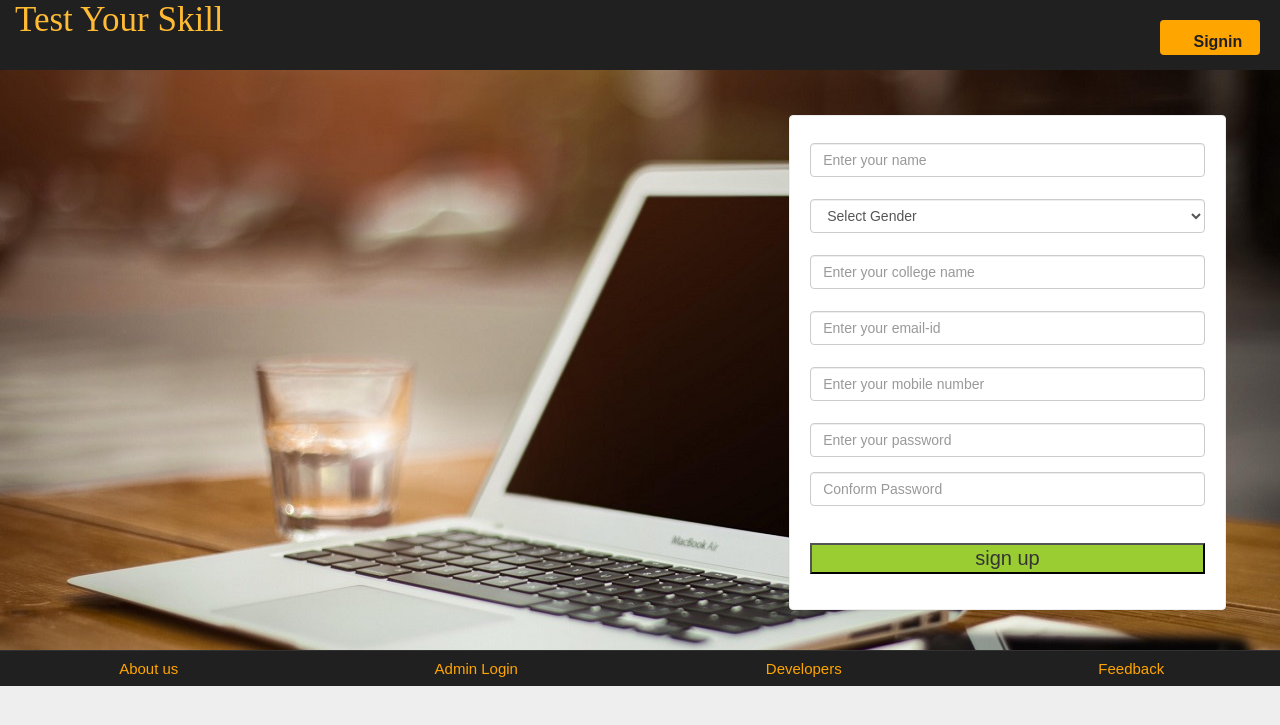
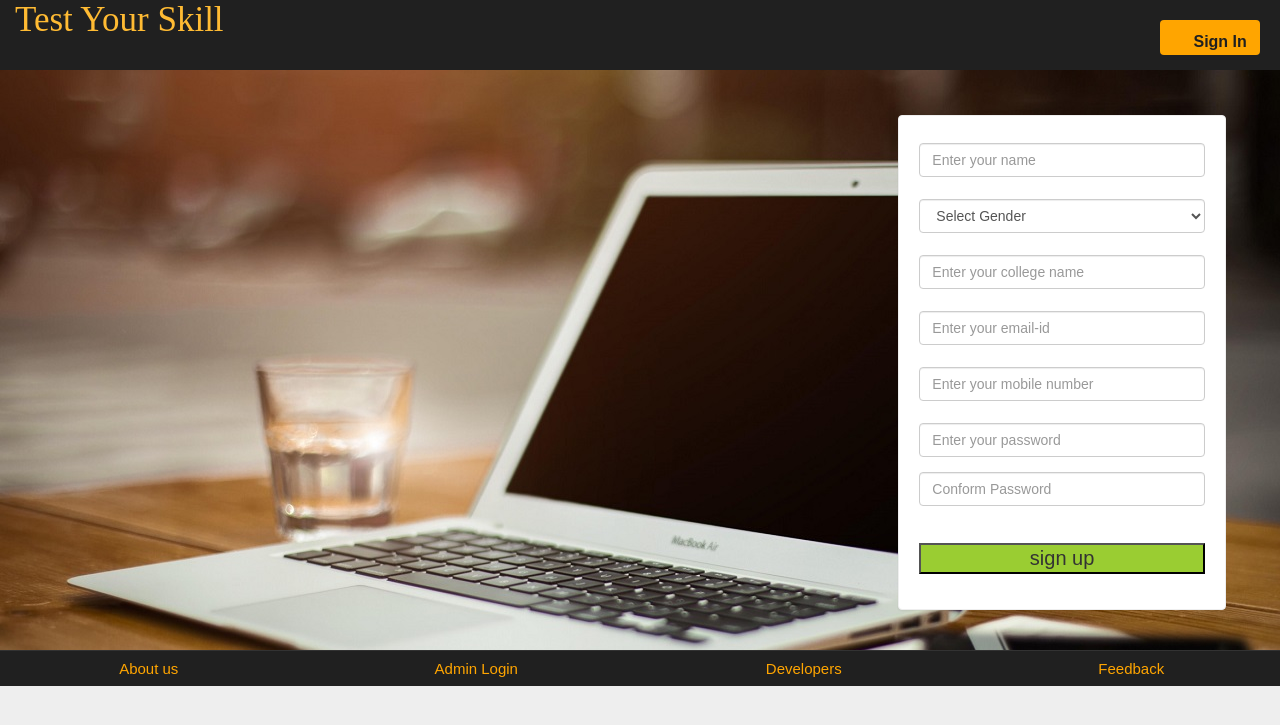
Before and after one commit to Karan190/phpProjectExaminationSystem, a PHP site: page / in a window 1280 px wide. Shown: the top 725 px of the page. Run offline with PHP 8.4, Linux system fonts and the light colour scheme; some web fonts are replaced.

Commit message:
Update index.php

```diff
--- a/index.php
+++ b/index.php
@@ -13,6 +13,10 @@
 
   <script src="js/bootstrap.min.js"  type="text/javascript"></script>
  	<link href='http://fonts.googleapis.com/css?family=Roboto:400,700,300' rel='stylesheet' type='text/css'>
+   <link rel="preconnect" href="https://fonts.gstatic.com">
+   <link rel="preconnect" href="https://fonts.gstatic.com">
+<link href="https://fonts.googleapis.com/css2?family=Nunito:wght@700&display=swap" rel="stylesheet">
+
 <?php if(@$_GET['w'])
 {echo'<script>alert("'.@$_GET['w'].'");</script>';}
 ?>
@@ -28,10 +32,10 @@ var b = document.forms["form"]["cpassword"].value;if (a!=b){alert("Passwords mus
 <body>
 <div class="header">
 <div class="row">
-<div class="col-lg-6">
-<span class="logo">Test Your Skill</span></div>
+<div class="col-lg-6 ">
+<span class="logo ">Test Your Skill</span></div>
 <div class="col-md-2 col-md-offset-4">
-<a href="#" class="pull-right btn sub1" data-toggle="modal" data-target="#myModal"><span class="glyphicon glyphicon-log-in" aria-hidden="true"></span>&nbsp;<span class="title1"><b>Signin</b></span></a></div>
+<a href="#" class="pull-right btn sub1" data-toggle="modal" data-target="#myModal"><span class="glyphicon glyphicon-log-in" aria-hidden="true"></span>&nbsp;<span class="title1"><b> Sign In</b></span></a></div>
 <!--sign in modal start-->
 <div class="modal fade" id="myModal">
   <div class="modal-dialog">
@@ -46,7 +50,7 @@ var b = document.forms["form"]["cpassword"].value;if (a!=b){alert("Passwords mus
 
 
 <!-- Text input-->
-<div class="form-group">
+<div class="form-group ">
   <label class="col-md-3 control-label" for="email"></label>
   <div class="col-md-6">
   <input id="email" name="email" placeholder="Enter your email-id" class="form-control input-md" type="email">
@@ -79,13 +83,13 @@ var b = document.forms["form"]["cpassword"].value;if (a!=b){alert("Passwords mus
 </div><!--header row closed-->
 </div>
 
-<div class="bg1">
+<div class="bg1" >
 <div class="row">
 
-<div class="col-md-7"></div>
-<div class="col-md-4 panel">
+<div class="col-md-8"></div>
+<div class="col-md-3 panel " id="id1">
 <!-- sign in form begins -->
-  <form class="form-horizontal" name="form" action="sign.php?q=account.php" onSubmit="return validateForm()" method="POST">
+  <form class="form-horizontal " name="form" action="sign.php?q=account.php" onSubmit="return validateForm()" method="POST">
 <fieldset>
 
 
```
